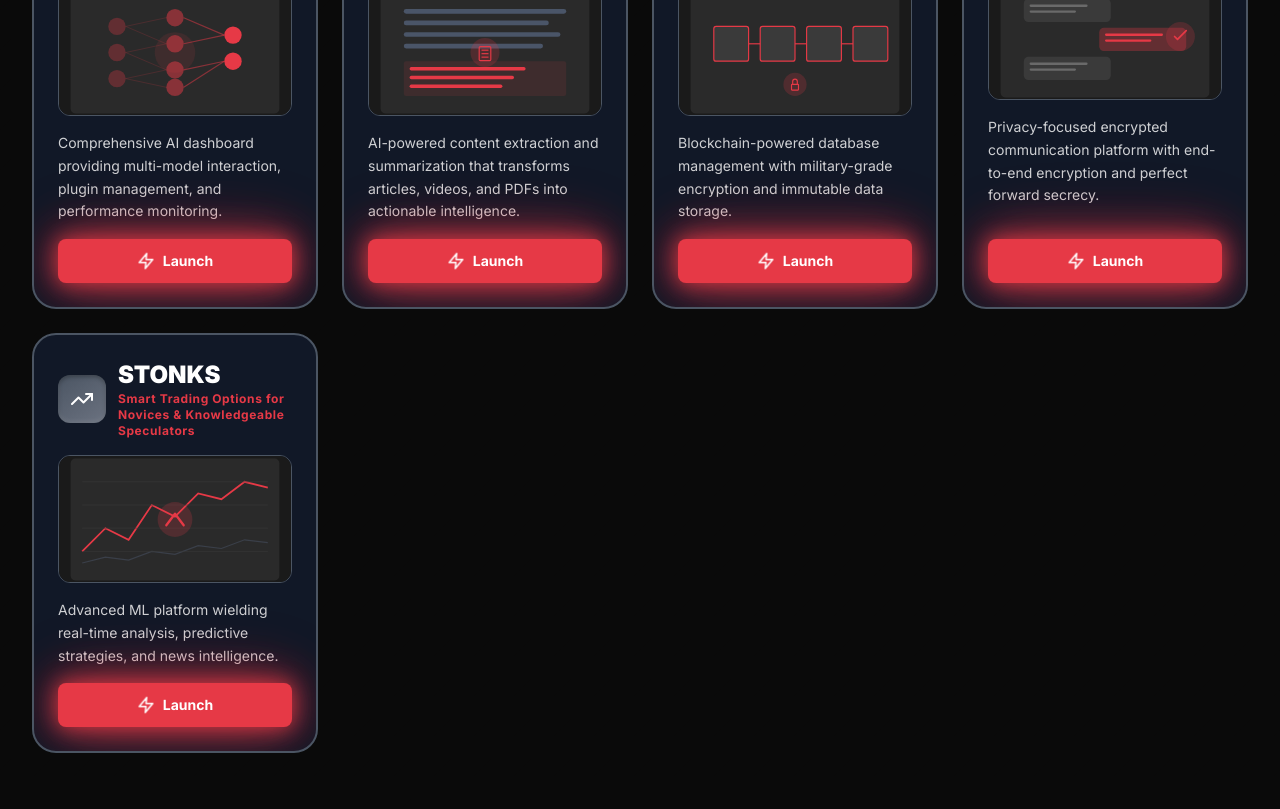
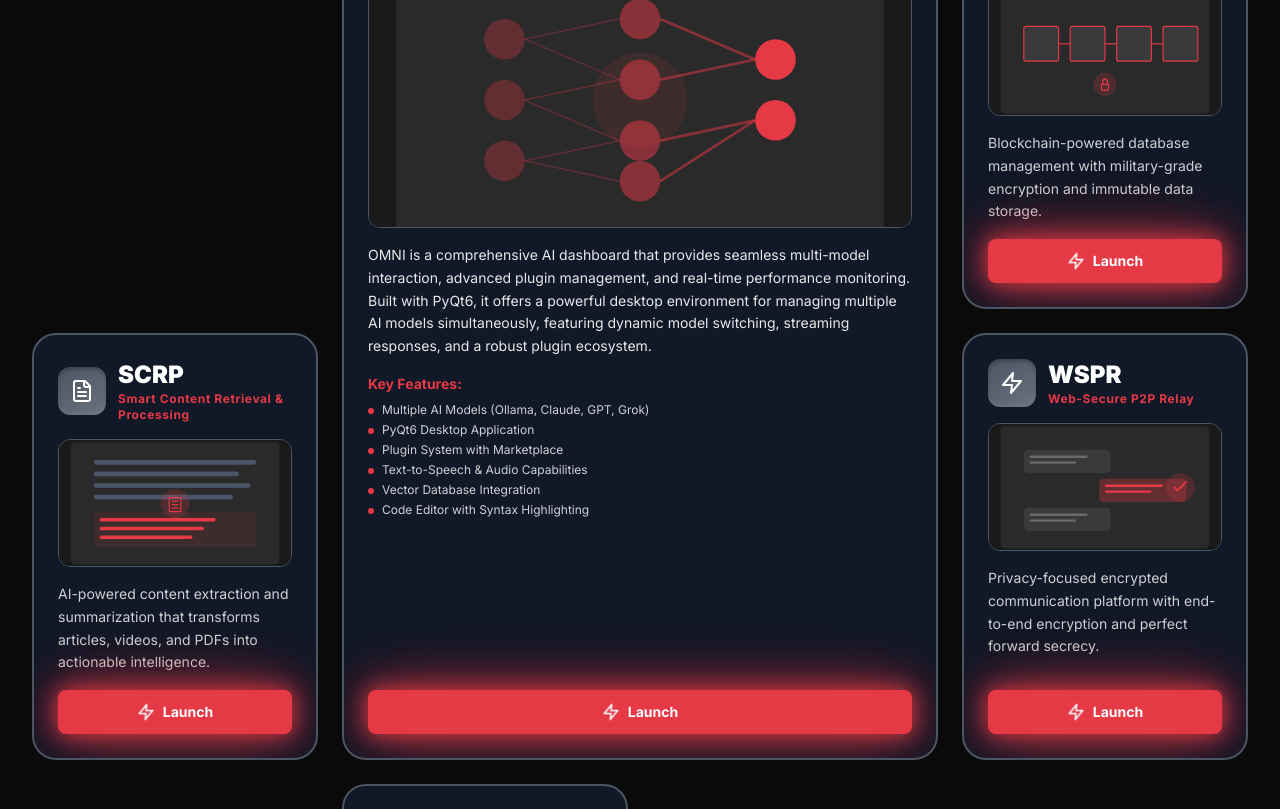
Before and after one commit to 54MUR-AI/RMG, a React (Vite) app: page /#/ in a window 1280 px wide. Shown: the part 1320-2129 px from the top of the page. Built offline with nearby package versions, Linux system fonts and the light colour scheme.

Commit message:
Set OMNI as default featured card and fix grid positioning logic

```diff
--- a/src/pages/Home.tsx
+++ b/src/pages/Home.tsx
@@ -8,7 +8,7 @@ import { useState } from 'react'
 
 export default function Home() {
   const [readmePopup, setReadmePopup] = useState<{ title: string; url: string } | null>(null)
-  const [featuredCard, setFeaturedCard] = useState<string | null>(null)
+  const [featuredCard, setFeaturedCard] = useState<string | null>('OMNI')
 
   return (
     <div className="min-h-screen bg-samurai-black relative">
@@ -90,9 +90,15 @@ export default function Home() {
               className={`group card-hover bg-samurai-grey-darker rounded-3xl p-6 border-2 border-samurai-steel-dark relative overflow-hidden cursor-pointer transition-all duration-500 ${
                 featuredCard === 'OMNI'
                   ? 'md:col-span-2 lg:col-span-2 md:row-span-2 lg:col-start-2 lg:row-start-1'
-                  : featuredCard
+                  : featuredCard === 'SCRP'
                     ? 'lg:col-start-1 lg:row-start-1'
-                    : ''
+                  : featuredCard === 'LDGR'
+                    ? 'lg:col-start-1 lg:row-start-1'
+                  : featuredCard === 'WSPR'
+                    ? 'lg:col-start-1 lg:row-start-1'
+                  : featuredCard === 'STONKS'
+                    ? 'lg:col-start-1 lg:row-start-1'
+                  : ''
               }`}
               onClick={() => {
                 if (featuredCard === 'OMNI') {
@@ -170,9 +176,15 @@ export default function Home() {
               className={`group card-hover bg-samurai-grey-darker rounded-3xl p-6 border-2 border-samurai-steel-dark relative overflow-hidden cursor-pointer transition-all duration-500 ${
                 featuredCard === 'SCRP'
                   ? 'md:col-span-2 lg:col-span-2 md:row-span-2 lg:col-start-2 lg:row-start-1'
-                  : featuredCard
+                  : featuredCard === 'OMNI'
                     ? 'lg:col-start-1 lg:row-start-2'
-                    : ''
+                  : featuredCard === 'LDGR'
+                    ? 'lg:col-start-1 lg:row-start-1'
+                  : featuredCard === 'WSPR'
+                    ? 'lg:col-start-1 lg:row-start-2'
+                  : featuredCard === 'STONKS'
+                    ? 'lg:col-start-1 lg:row-start-2'
+                  : ''
               }`}
               onClick={() => {
                 if (featuredCard === 'SCRP') {
@@ -247,9 +259,15 @@ export default function Home() {
               className={`group card-hover bg-samurai-grey-darker rounded-3xl p-6 border-2 border-samurai-steel-dark relative overflow-hidden cursor-pointer transition-all duration-500 ${
                 featuredCard === 'LDGR'
                   ? 'md:col-span-2 lg:col-span-2 md:row-span-2 lg:col-start-2 lg:row-start-1'
-                  : featuredCard
+                  : featuredCard === 'OMNI'
                     ? 'lg:col-start-4 lg:row-start-1'
-                    : ''
+                  : featuredCard === 'SCRP'
+                    ? 'lg:col-start-4 lg:row-start-1'
+                  : featuredCard === 'WSPR'
+                    ? 'lg:col-start-4 lg:row-start-1'
+                  : featuredCard === 'STONKS'
+                    ? 'lg:col-start-4 lg:row-start-1'
+                  : ''
               }`}
               onClick={() => {
                 if (featuredCard === 'LDGR') {
@@ -324,9 +342,15 @@ export default function Home() {
               className={`group card-hover bg-samurai-grey-darker rounded-3xl p-6 border-2 border-samurai-steel-dark relative overflow-hidden cursor-pointer transition-all duration-500 ${
                 featuredCard === 'WSPR'
                   ? 'md:col-span-2 lg:col-span-2 md:row-span-2 lg:col-start-2 lg:row-start-1'
-                  : featuredCard
+                  : featuredCard === 'OMNI'
                     ? 'lg:col-start-4 lg:row-start-2'
-                    : ''
+                  : featuredCard === 'SCRP'
+                    ? 'lg:col-start-4 lg:row-start-2'
+                  : featuredCard === 'LDGR'
+                    ? 'lg:col-start-4 lg:row-start-2'
+                  : featuredCard === 'STONKS'
+                    ? 'lg:col-start-4 lg:row-start-2'
+                  : ''
               }`}
               onClick={() => {
                 if (featuredCard === 'WSPR') {
@@ -401,9 +425,15 @@ export default function Home() {
               className={`group card-hover bg-samurai-grey-darker rounded-3xl p-6 border-2 border-samurai-steel-dark relative overflow-hidden cursor-pointer transition-all duration-500 ${
                 featuredCard === 'STONKS'
                   ? 'md:col-span-2 lg:col-span-2 md:row-span-2 lg:col-start-2 lg:row-start-1'
-                  : featuredCard && featuredCard !== 'STONKS'
-                    ? 'hidden lg:block lg:col-start-2 lg:row-start-3'
-                    : ''
+                  : featuredCard === 'OMNI'
+                    ? 'lg:col-start-2 lg:row-start-3'
+                  : featuredCard === 'SCRP'
+                    ? 'lg:col-start-2 lg:row-start-3'
+                  : featuredCard === 'LDGR'
+                    ? 'lg:col-start-2 lg:row-start-3'
+                  : featuredCard === 'WSPR'
+                    ? 'lg:col-start-2 lg:row-start-3'
+                  : ''
               }`}
               onClick={() => {
                 if (featuredCard === 'STONKS') {
```
